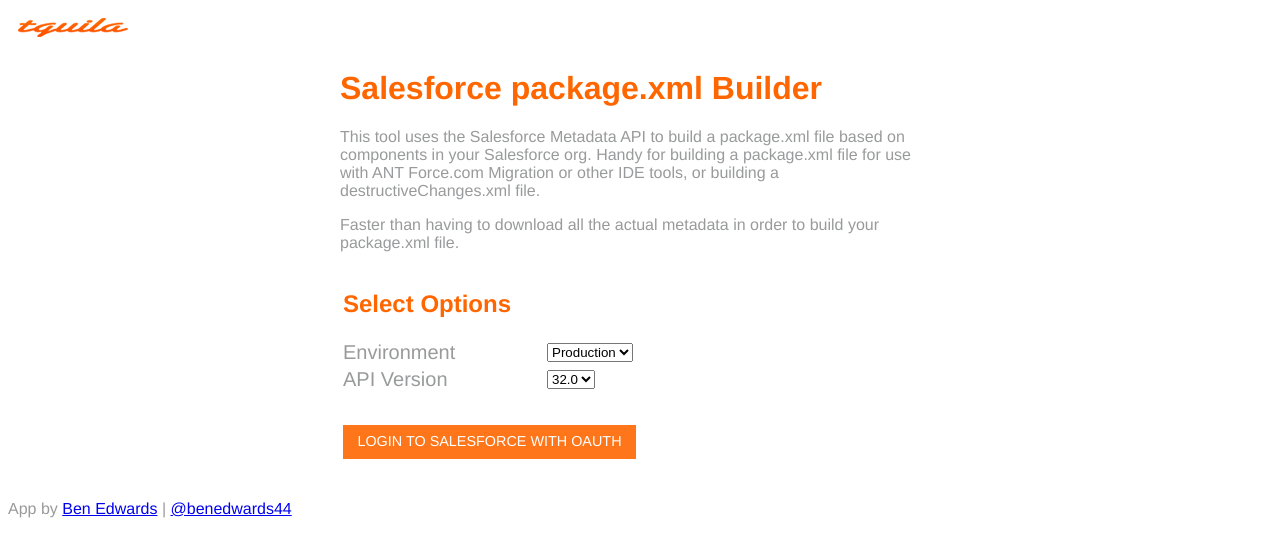
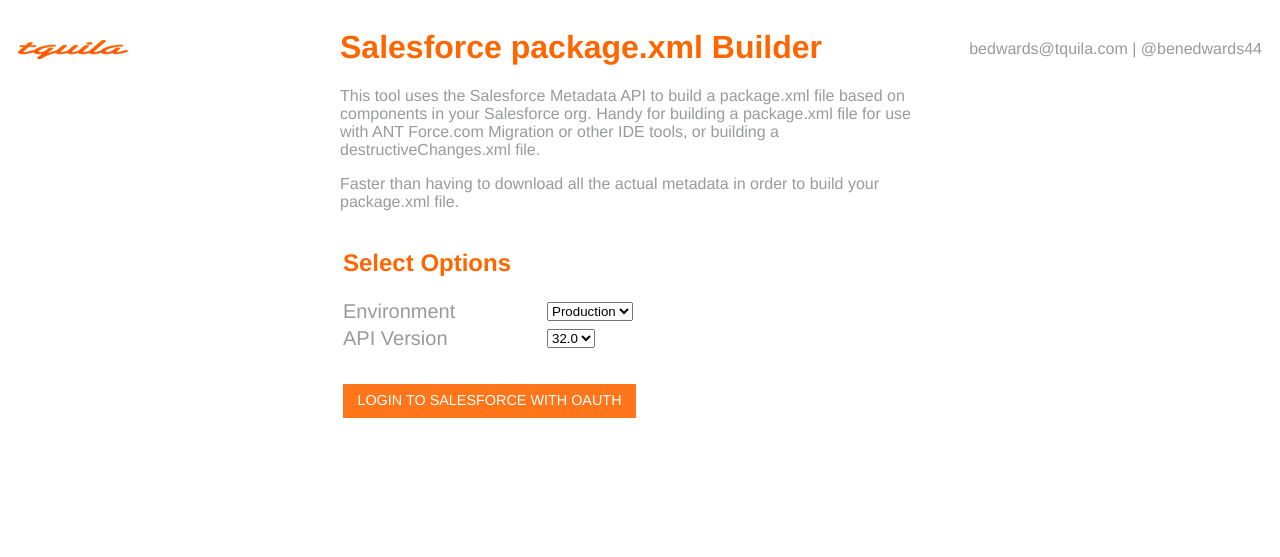
Before and after one commit to benedwards44/packagebuilder, a Django app: page / in a window 1280 px wide. Shown: the top 557 px of the page. Run offline with Django 3.2, Linux system fonts and the light colour scheme; some libraries are stand-ins or nearby versions.

Commit message:
Updated links to my name

```diff
--- a/packagebuilder/static/css/styles.css
+++ b/packagebuilder/static/css/styles.css
@@ -65,3 +65,21 @@ h2 {
     height: 300px;
     padding: 20px 0 0 40px;
 }
+
+.logo {
+    float: left;
+}
+
+.logo img {
+    margin-top:10px;margin-left:10px;
+}
+
+.contact {
+    float:right;
+    margin: 10px 10px 0 0;
+}
+
+.contact a {
+    color: #999a9b;
+    text-decoration: none;
+}
--- a/packagebuilder/templates/base.html
+++ b/packagebuilder/templates/base.html
@@ -32,9 +32,13 @@
 
 		<div id="wrapper">
 
-			<a href="http://www.tquila.com">
-				<img src="{{ STATIC_URL }}images/tquila-logo@1x.png" style="margin-top:10px;margin-left:10px;" border="0" />
+			<a href="http://www.tquila.com" class="logo">
+				<img src="{{ STATIC_URL }}images/tquila-logo@1x.png" style="" border="0" />
 			</a>
+
+			<div class="contact">
+				<a href="mailto:bedwards@tquila.com">bedwards@tquila.com</a> | <a href="https://twitter.com/benedwards44">@benedwards44</a>
+			</div>
 
 			<div id="container">
 				{% block content %}{% endblock %}
@@ -42,10 +46,6 @@
 
 		</div>
 
-		<footer>
-			App by <a href="mailto:bedwards@tquila.com">Ben Edwards</a> | <a href="https://twitter.com/benedwards44">@benedwards44</a>
-		</footer>
-
 	</body>
 
 </html>
```
